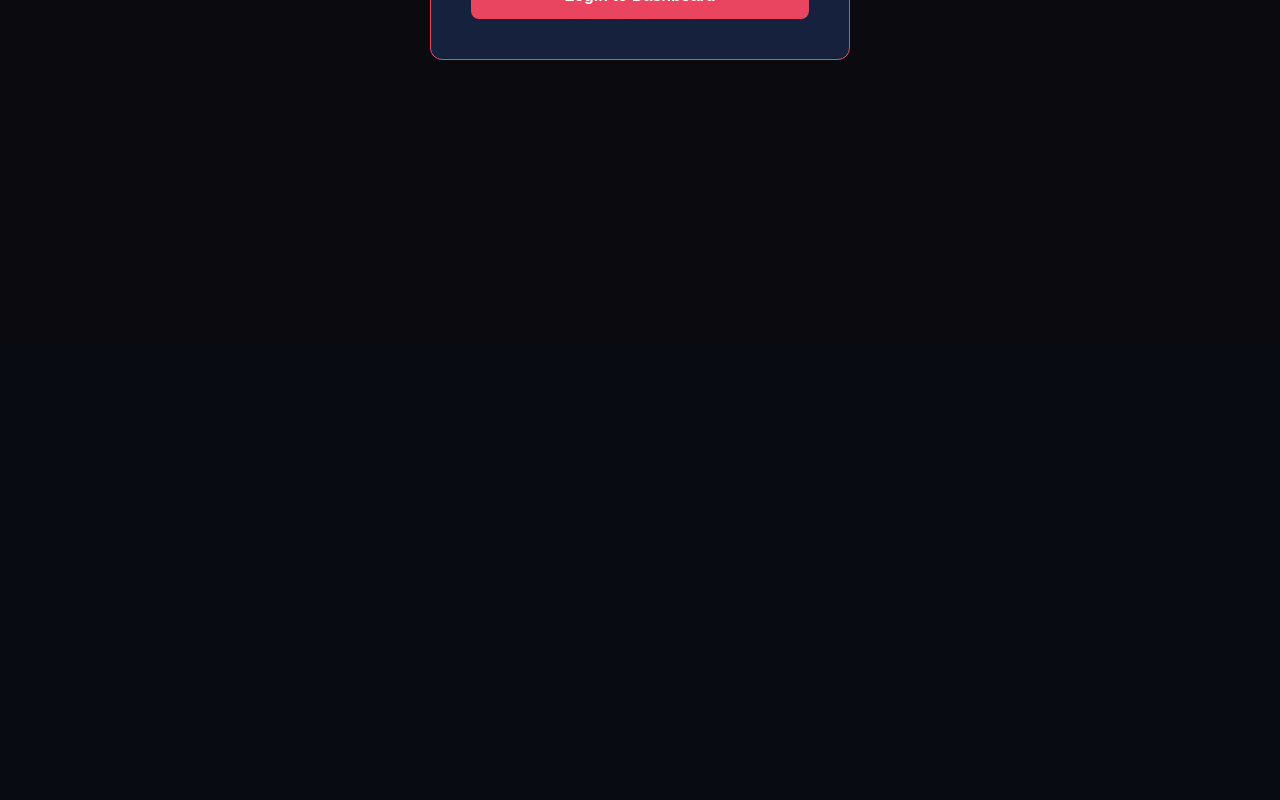
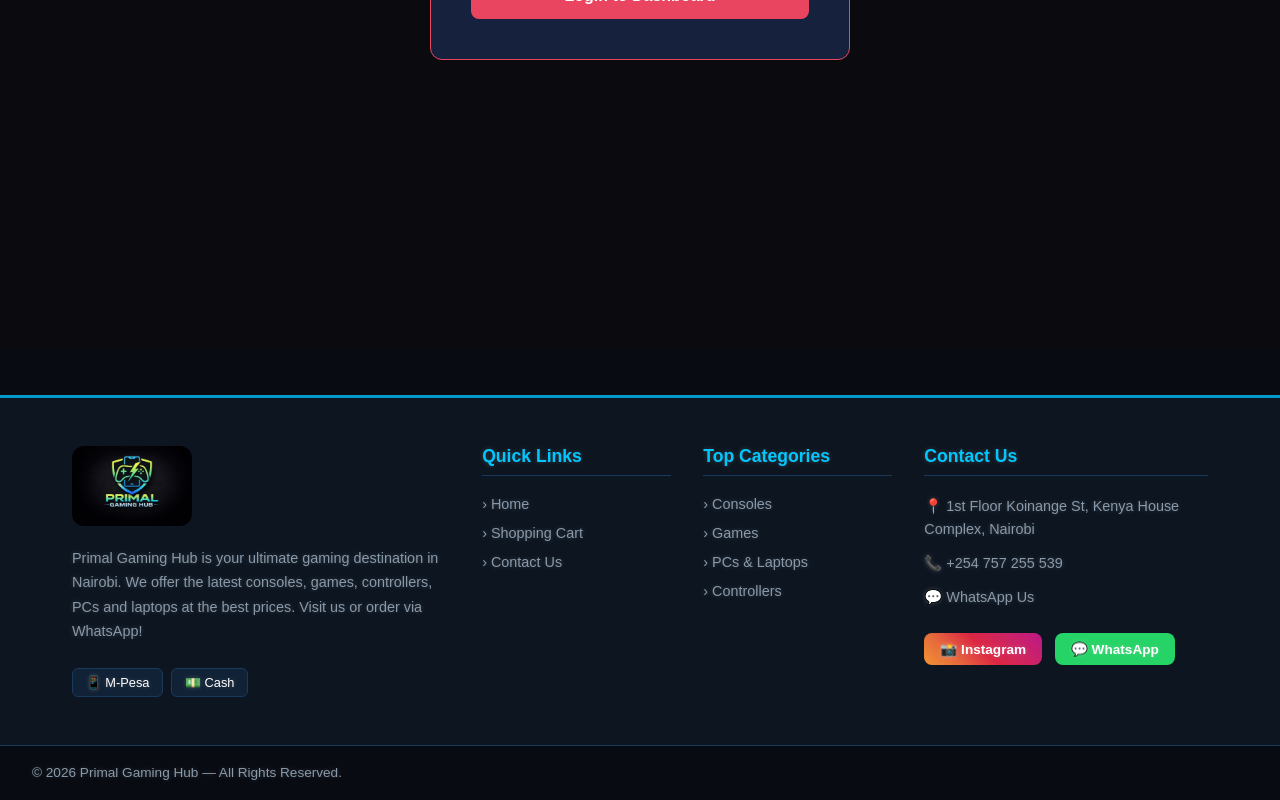
Before and after one commit to EdgarAgesa/primal-gaming-frontend, a React app in the folder frontend/: page /admin in a window 1280 px wide. Shown: the part 602-1402 px from the top of the page. Before the commit the page ends 949 px from the top, so only its background shows below. Built offline with nearby package versions, Linux system fonts and the light colour scheme; the HTML template or start-up script is replaced by a standard one.

Commit message:
Add footer

```diff
--- a/frontend/src/App.jsx
+++ b/frontend/src/App.jsx
@@ -3,6 +3,8 @@ import Home from './pages/Home'
 import Cart from './pages/Cart'
 import Admin from './pages/Admin'
 import Navbar from './components/Navbar'
+import Footer from './components/Footer'
+import './components/Footer.css'
 import { useState } from 'react'
 import './App.css'
 
@@ -51,6 +53,7 @@ function App() {
         />
         <Route path="/admin" element={<Admin />} />
       </Routes>
+      <Footer />
     </Router>
   )
 }
--- /dev/null
+++ b/frontend/src/components/Footer.css
@@ -0,0 +1,154 @@
+.footer {
+  background: #0D1520;
+  border-top: 3px solid #0099CC;
+  margin-top: 3rem;
+}
+
+.footer-top {
+  display: grid;
+  grid-template-columns: 2fr 1fr 1fr 1.5fr;
+  gap: 2rem;
+  max-width: 1200px;
+  margin: 0 auto;
+  padding: 3rem 2rem;
+}
+
+.footer-logo {
+  width: 120px;
+  height: auto;
+  border-radius: 12px;
+  margin-bottom: 1rem;
+}
+
+.footer-about {
+  color: #8899AA;
+  font-size: 0.9rem;
+  line-height: 1.7;
+  margin: 0 0 1.5rem 0;
+}
+
+.footer-payment {
+  display: flex;
+  gap: 0.5rem;
+  flex-wrap: wrap;
+}
+
+.payment-badge {
+  background: #112236;
+  color: #fff;
+  padding: 0.4rem 0.8rem;
+  border-radius: 6px;
+  font-size: 0.8rem;
+  border: 1px solid #1A3A5C;
+}
+
+.footer-heading {
+  color: #00C8FF;
+  font-size: 1.1rem;
+  margin: 0 0 1.2rem 0;
+  padding-bottom: 0.5rem;
+  border-bottom: 1px solid #1A3A5C;
+}
+
+.footer-links {
+  list-style: none;
+  padding: 0;
+  margin: 0;
+  display: flex;
+  flex-direction: column;
+  gap: 0.7rem;
+}
+
+.footer-link {
+  color: #8899AA;
+  text-decoration: none;
+  font-size: 0.9rem;
+  transition: color 0.2s;
+}
+
+.footer-link:hover {
+  color: #00C8FF;
+}
+
+.footer-contact-item {
+  color: #8899AA;
+  font-size: 0.9rem;
+  line-height: 1.6;
+}
+
+.footer-social {
+  display: flex;
+  gap: 0.8rem;
+  margin-top: 1.5rem;
+  flex-wrap: wrap;
+}
+
+.social-btn {
+  padding: 0.5rem 1rem;
+  border-radius: 8px;
+  text-decoration: none;
+  font-size: 0.85rem;
+  font-weight: bold;
+  transition: opacity 0.2s, transform 0.2s;
+}
+
+.social-btn:hover {
+  opacity: 0.85;
+  transform: scale(1.05);
+}
+
+.social-btn.instagram {
+  background: linear-gradient(45deg, #f09433, #e6683c, #dc2743, #cc2366, #bc1888);
+  color: #fff;
+}
+
+.social-btn.whatsapp {
+  background: #25D366;
+  color: #fff;
+}
+
+.footer-bottom {
+  background: #080C12;
+  border-top: 1px solid #1A3A5C;
+  padding: 1.2rem 2rem;
+  display: flex;
+  justify-content: space-between;
+  align-items: center;
+  flex-wrap: wrap;
+  gap: 0.5rem;
+}
+
+.footer-bottom p {
+  color: #8899AA;
+  font-size: 0.85rem;
+  margin: 0;
+}
+
+.footer-dev {
+  color: #0099CC !important;
+}
+
+/* Responsive */
+@media (max-width: 768px) {
+  .footer-top {
+    grid-template-columns: 1fr 1fr;
+    gap: 1.5rem;
+    padding: 2rem 1rem;
+  }
+
+  .footer-brand {
+    grid-column: 1 / -1;
+  }
+
+  .footer-bottom {
+    flex-direction: column;
+    text-align: center;
+    padding: 1rem;
+  }
+}
+
+@media (max-width: 480px) {
+  .footer-top {
+    grid-template-columns: 1fr;
+  }
+}
--- /dev/null
+++ b/frontend/src/components/Footer.jsx
@@ -0,0 +1,99 @@
+import { Link } from 'react-router-dom'
+import logoImg from '../assets/PRIMAL GAMING.jpeg'
+
+function Footer() {
+  const whatsappNumber = '254757255539'
+
+  return (
+    <footer className="footer">
+      <div className="footer-top">
+
+        {/* Brand Section */}
+        <div className="footer-brand">
+          <img src={logoImg} alt="Primal Gaming Hub" className="footer-logo" />
+          <p className="footer-about">
+            Primal Gaming Hub is your ultimate gaming destination in Nairobi.
+            We offer the latest consoles, games, controllers, PCs and laptops
+            at the best prices. Visit us or order via WhatsApp!
+          </p>
+          <div className="footer-payment">
+            <span className="payment-badge">📱 M-Pesa</span>
+            <span className="payment-badge">💵 Cash</span>
+          </div>
+        </div>
+
+        {/* Quick Links */}
+        <div className="footer-section">
+          <h3 className="footer-heading">Quick Links</h3>
+          <ul className="footer-links">
+            <li><Link to="/" className="footer-link">› Home</Link></li>
+            <li><Link to="/cart" className="footer-link">› Shopping Cart</Link></li>
+            <li>
+              <a
+                href={`https://wa.me/${whatsappNumber}`}
+                target="_blank"
+                rel="noreferrer"
+                className="footer-link"
+              >
+                › Contact Us
+              </a>
+            </li>
+          </ul>
+        </div>
+
+        {/* Categories */}
+        <div className="footer-section">
+          <h3 className="footer-heading">Top Categories</h3>
+          <ul className="footer-links">
+            <li><Link to="/" className="footer-link">› Consoles</Link></li>
+            <li><Link to="/" className="footer-link">› Games</Link></li>
+            <li><Link to="/" className="footer-link">› PCs &amp; Laptops</Link></li>
+            <li><Link to="/" className="footer-link">› Controllers</Link></li>
+          </ul>
+        </div>
+
+        {/* Contact */}
+        <div className="footer-section">
+          <h3 className="footer-heading">Contact Us</h3>
+          <ul className="footer-links">
+            <li className="footer-contact-item">
+              📍 1st Floor Koinange St, Kenya House Complex, Nairobi
+            </li>
+            <li className="footer-contact-item">
+              📞 <a href={`tel:+${whatsappNumber}`} className="footer-link">+254 757 255 539</a>
+            </li>
+            <li className="footer-contact-item">
+              💬 <a href={`https://wa.me/${whatsappNumber}`} target="_blank" rel="noreferrer" className="footer-link">WhatsApp Us</a>
+            </li>
+          </ul>
+          <div className="footer-social">
+            <a
+              href="https://www.instagram.com/primalgaminghub/"
+              target="_blank"
+              rel="noreferrer"
+              className="social-btn instagram"
+            >
+              📸 Instagram
+            </a>
+            <a
+              href={`https://wa.me/${whatsappNumber}`}
+              target="_blank"
+              rel="noreferrer"
+              className="social-btn whatsapp"
+            >
+              💬 WhatsApp
+            </a>
+          </div>
+        </div>
+
+      </div>
+
+      {/* Bottom Bar */}
+      <div className="footer-bottom">
+        <p>© 2026 Primal Gaming Hub — All Rights Reserved.</p>
+      </div>
+    </footer>
+  )
+}
+
+export default Footer
```
